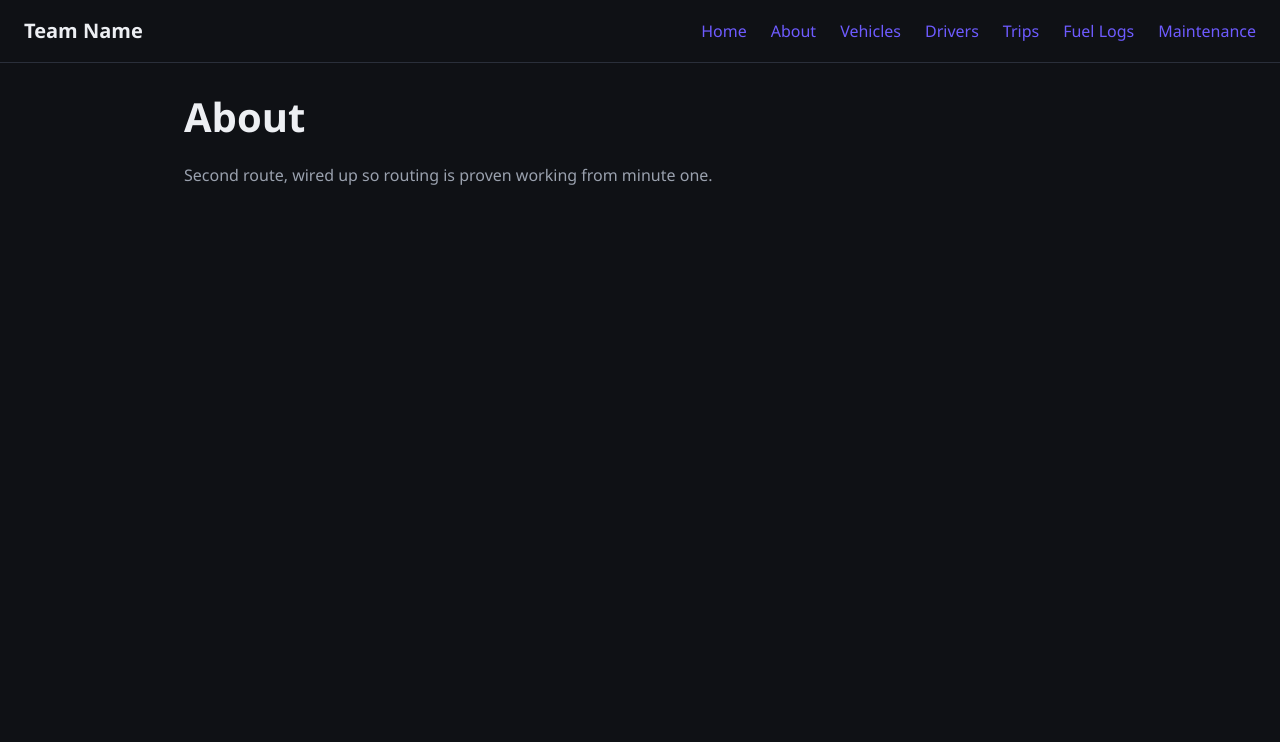
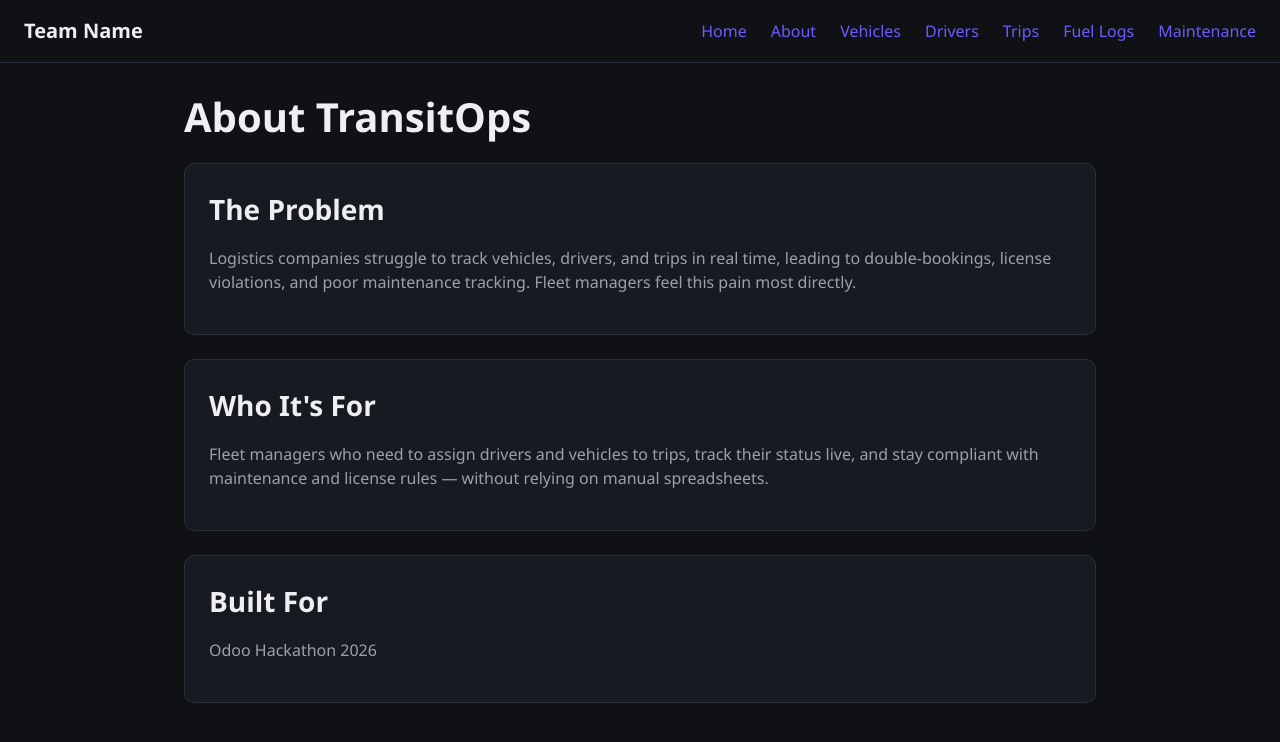
Before and after one commit to subii13/ODOO-HACKATHON, a React (Vite) app: page /about in a window 1280 px wide. Shown: the top 742 px of the page. Built offline with nearby package versions, Linux system fonts and the light colour scheme; no server answers; sample sign-in values are in the browser's storage.

Commit message:
replace placeholder home and about pages with real TransitOps content

```diff
--- a/src/pages/About.jsx
+++ b/src/pages/About.jsx
@@ -1,8 +1,30 @@
 export default function About() {
   return (
     <div className="page">
-      <h1>About</h1>
-      <p>Second route, wired up so routing is proven working from minute one.</p>
+      <h1>About TransitOps</h1>
+
+      <div className="card mb-4">
+        <h2>The Problem</h2>
+        <p>
+          Logistics companies struggle to track vehicles, drivers, and trips in real time,
+          leading to double-bookings, license violations, and poor maintenance tracking.
+          Fleet managers feel this pain most directly.
+        </p>
+      </div>
+
+      <div className="card mb-4">
+        <h2>Who It's For</h2>
+        <p>
+          Fleet managers who need to assign drivers and vehicles to trips, track their
+          status live, and stay compliant with maintenance and license rules — without
+          relying on manual spreadsheets.
+        </p>
+      </div>
+
+      <div className="card">
+        <h2>Built For</h2>
+        <p>Odoo Hackathon 2026</p>
+      </div>
     </div>
   );
 }
--- a/src/pages/Home.jsx
+++ b/src/pages/Home.jsx
@@ -1,82 +1,31 @@
-import { useEffect, useState } from 'react';
-import Card from '../components/Card';
-import Button from '../components/Button';
-import FormInput from '../components/FormInput';
-import { getAll, create, remove } from '../utils/api';
-import { validateForm, required, minLength } from '../utils/validate';
-
-const COLLECTION = 'items';
-
-// This page is a working example wiring every piece together:
-// form -> validation -> save -> dynamic list render -> delete.
-// Delete this and build your real feature once the problem drops —
-// but copy the pattern.
+import { Link } from "react-router-dom";
+import Card from "../components/Card";
 
 export default function Home() {
-  const [items, setItems] = useState([]);
-  const [values, setValues] = useState({ title: '' });
-  const [errors, setErrors] = useState({});
-  const [loading, setLoading] = useState(false);
-
-  useEffect(() => {
-    setItems(getAll(COLLECTION));
-  }, []);
-
-  function handleChange(e) {
-    setValues({ ...values, [e.target.name]: e.target.value });
-  }
-
-  function handleSubmit(e) {
-    e.preventDefault();
-    const schema = { title: [required, minLength(3)] };
-    const fieldErrors = validateForm(values, schema);
-    setErrors(fieldErrors);
-    if (Object.keys(fieldErrors).length > 0) return;
-
-    setLoading(true);
-    const newItem = create(COLLECTION, { title: values.title });
-    setItems((prev) => [...prev, newItem]);
-    setValues({ title: '' });
-    setLoading(false);
-  }
-
-  function handleDelete(id) {
-    remove(COLLECTION, id);
-    setItems((prev) => prev.filter((item) => item.id !== id));
-  }
-
   return (
     <div className="page">
-      <h1>Hackathon Starter</h1>
-      <p>Example CRUD flow — form, validation, dynamic list, delete. Replace with your real feature.</p>
+      <h1>TransitOps</h1>
+      <p>Real-time fleet operations management for logistics companies — from dispatch to delivery.</p>
 
-      <Card className="mb-4">
-        <form onSubmit={handleSubmit}>
-          <FormInput
-            label="Item title"
-            name="title"
-            value={values.title}
-            onChange={handleChange}
-            error={errors.title}
-            placeholder="e.g. Build login page"
-          />
-          <Button type="submit" loading={loading}>Add item</Button>
-        </form>
-      </Card>
+      <div className="card mb-4">
+        <h2>Get Started</h2>
+        <p>Manage your fleet from one place: register vehicles and drivers, dispatch trips, and track fuel and maintenance in real time.</p>
+        <div style={{ display: "flex", gap: "12px", flexWrap: "wrap" }}>
+          <Link to="/vehicles" className="btn btn-primary">Manage Vehicles</Link>
+          <Link to="/drivers" className="btn btn-primary">Manage Drivers</Link>
+          <Link to="/trips" className="btn btn-primary">Dispatch a Trip</Link>
+        </div>
+      </div>
 
-      <h2>Items ({items.length})</h2>
-      {items.length === 0 ? (
-        <div className="empty-state">No items yet. Add your first one above.</div>
-      ) : (
-        items.map((item) => (
-          <Card key={item.id} className="mb-2">
-            <div style={{ display: 'flex', justifyContent: 'space-between', alignItems: 'center' }}>
-              <span>{item.title}</span>
-              <Button variant="danger" onClick={() => handleDelete(item.id)}>Delete</Button>
-            </div>
-          </Card>
-        ))
-      )}
+      <div className="card">
+        <h2>What TransitOps Does</h2>
+        <ul>
+          <li>Register and track vehicles and drivers</li>
+          <li>Create and dispatch trips with automatic business rule checks</li>
+          <li>Prevents double-booking, overweight cargo, and expired-license assignments</li>
+          <li>Log fuel usage and maintenance per vehicle</li>
+        </ul>
+      </div>
     </div>
   );
 }
```
